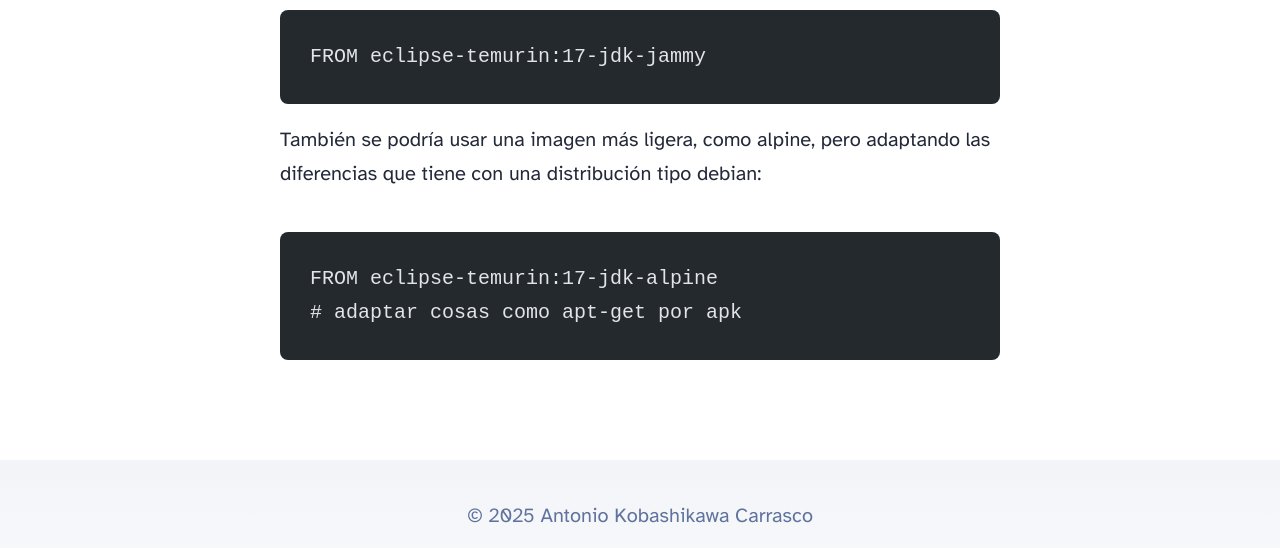
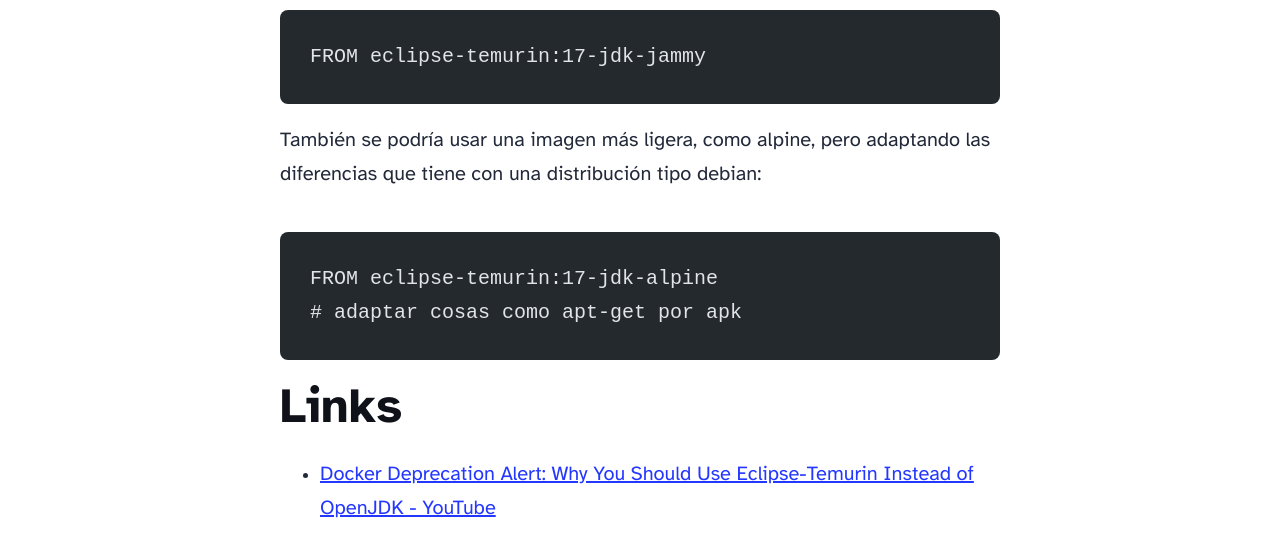
Before and after one commit to akobashikawa/loqueaprendihoy, an Astro site: page /blog/docker-openjdk-deprecated in a window 1280 px wide. Shown: the part 2734-3282 px from the top of the page. Built offline with nearby package versions, Linux system fonts and the light colour scheme; Astro itself is replaced by a stand-in of ours; some packages are replaced by stand-ins of ours; code samples lack their colours.

Commit message:
Agrega links section

````diff
--- a/src/content/blog/docker-openjdk-deprecated.md
+++ b/src/content/blog/docker-openjdk-deprecated.md
@@ -49,3 +49,6 @@ También se podría usar una imagen más ligera, como alpine, pero adaptando las
 FROM eclipse-temurin:17-jdk-alpine
 # adaptar cosas como apt-get por apk
 ```
+
+## Links
+- [Docker Deprecation Alert: Why You Should Use Eclipse-Temurin Instead of OpenJDK - YouTube](https://www.youtube.com/watch?v=DRXBR23Y7dU)
````
